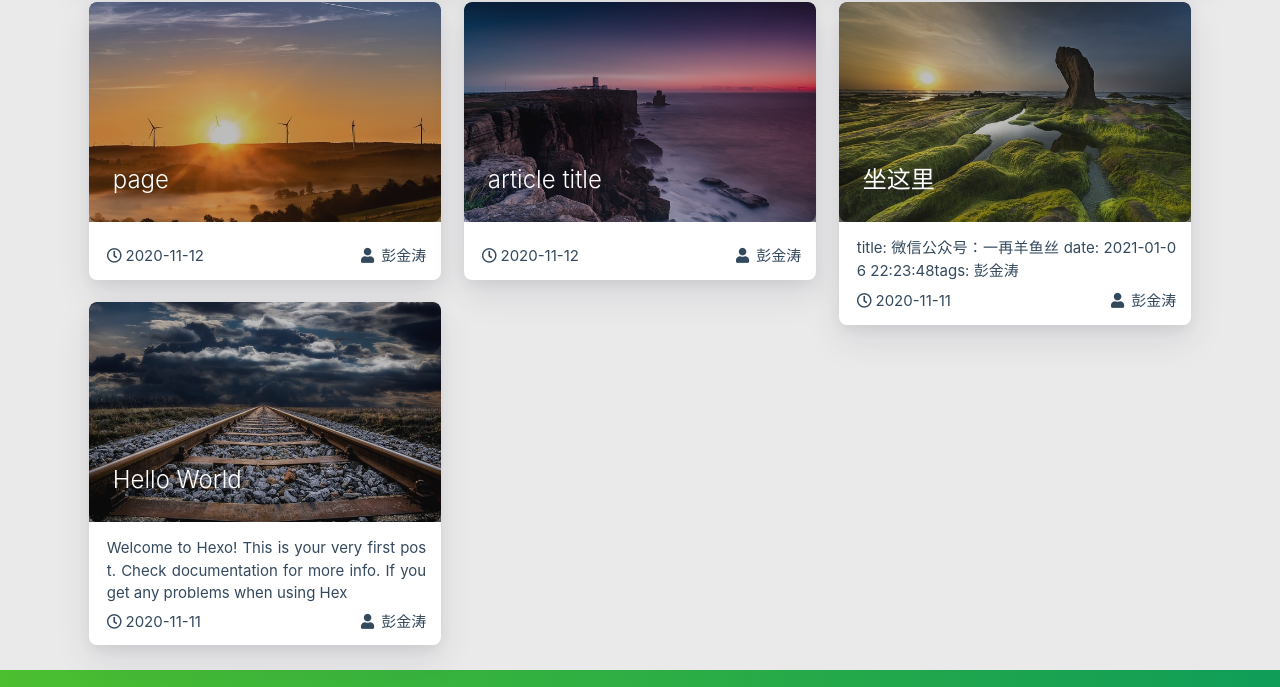
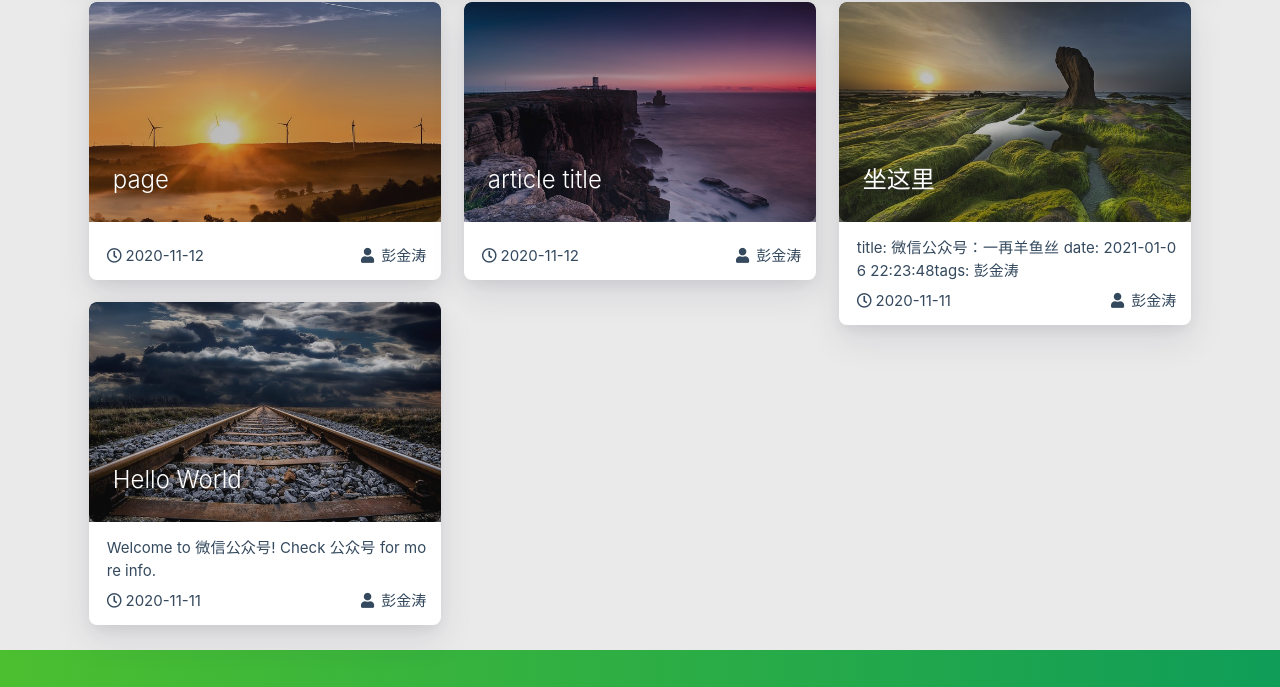
Before and after one commit to shuwanzhi/haoxihuan.github.io, a plain HTML site: page index.html in a window 1280 px wide. Shown: the part 1102-1789 px from the top of the page. Drawn offline with nearby package versions, Linux system fonts and the light colour scheme; some packages are replaced by stand-ins of ours; no server answers; a script that the page names is missing.

Commit message:
Update index.html

```diff
--- a/index.html
+++ b/index.html
@@ -675,7 +675,7 @@ title: 微信公众号：一再羊鱼丝
                     <div class="card-content article-content">
                         <div class="summary block-with-text">
 
-                                Welcome to Hexo! This is your very first post. Check documentation for more info. If you get any problems when using Hex
+                                Welcome to 微信公众号!  Check 公众号 for more info.
 
                         </div>
                         <div class="publish-info">
```
